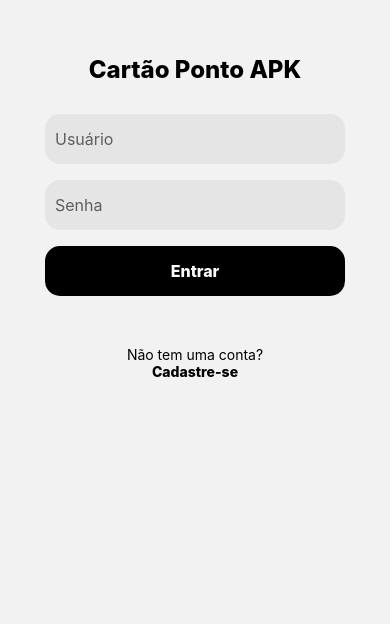
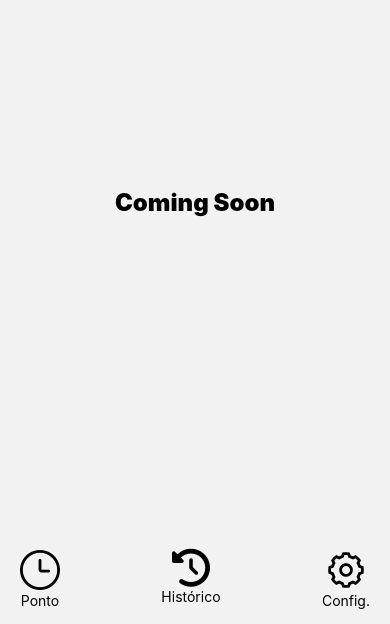
Before and after one commit to Igor-Maceno/cartao-ponto-sdk, a React Native app: screen /Settings in a window 390 px wide. Shown: the part 220-844 px from the top of the page. Built offline with nearby package versions, Linux system fonts and the light colour scheme.

Commit message:
Fix error, navigate and settings

```diff
--- a/App.tsx
+++ b/App.tsx
@@ -7,6 +7,7 @@ import Login from "./src/pages/login";
 import Register from "./src/pages/cadastro";
 import { Historico } from "./src/pages/historico";
 import { Home } from "./src/pages/home";
+import { Settings } from "./src/pages/settings/index";
 
 const Stack = createNativeStackNavigator();
 
@@ -22,6 +23,7 @@ export default function App() {
           <Stack.Screen name="Login" component={Login} />
           <Stack.Screen name="Cadastro" component={Register} />
           <Stack.Screen name="Historico" component={Historico} />
+          <Stack.Screen name="Settings" component={Settings} />
         </Stack.Navigator>
       </NavigationContainer>
     </>
--- a/src/components/DayReport/index.tsx
+++ b/src/components/DayReport/index.jsx
@@ -7,7 +7,7 @@ export const DayReport = ({ usuario }) => {
     <View style={{marginTop: 20, marginBottom: 20}}>
       {usuario.registros.map((registro, index) => (
         <View key={index} style={styles.container}>
-          <View style={{ justifyContent: "space-between", flexDirection: "row", flexWrap: "nowrap" }}>
+          <View style={{ justifyContent: "space-between", alignItems: "center", flexDirection: "row", flexWrap: "nowrap" }}>
             <Text style={{fontSize: 14, fontWeight: "bold"}}>{registro.dataCompleta}</Text>
             <Feather name="edit" size={15} color="black" />
           </View>
--- a/src/components/menu/index.tsx
+++ b/src/components/menu/index.jsx
@@ -1,28 +1,41 @@
-import React from 'react'
-import { View, Text, StyleSheet} from 'react-native';
+import React from "react";
+import { View, Text, StyleSheet, TouchableOpacity } from "react-native";
 import { AntDesign, FontAwesome6 } from "@expo/vector-icons";
+import { useNavigation } from "@react-navigation/native";
 
 export const Menu = () => {
+  const navigation = useNavigation();
   return (
     <View style={styles.container}>
-      <View style={styles.buttons}>
+      <TouchableOpacity
+        style={styles.buttons}
+        onPress={() => navigation.navigate("Home")}
+      >
         <AntDesign name="clockcircleo" size={40} color="black" />
         <Text>Ponto</Text>
-      </View>
-      <View style={styles.buttons}>
+      </TouchableOpacity>
+
+      <TouchableOpacity
+        style={styles.buttons}
+        onPress={() => navigation.navigate("Historico")}
+      >
         <FontAwesome6 name="clock-rotate-left" size={38} color="black" />
         <Text>Histórico</Text>
-      </View>
-      <View style={styles.buttons}>
+      </TouchableOpacity>
+
+      <TouchableOpacity
+        style={styles.buttons}
+        onPress={() => navigation.navigate("Settings")}
+      >
         <AntDesign name="setting" size={40} color="black" />
         <Text>Config.</Text>
-      </View>
+      </TouchableOpacity>
     </View>
-  )
-}
+  );
+};
 
 const styles = StyleSheet.create({
-  container:{
+  container: {
     position: "absolute",
     bottom: 0,
     left: 0,
@@ -34,8 +47,7 @@ const styles = StyleSheet.create({
     flexWrap: "nowrap",
     justifyContent: "space-between",
   },
-  buttons:{
+  buttons: {
     alignItems: "center",
-
-  }
+  },
 });
--- /dev/null
+++ b/src/pages/settings/index.jsx
@@ -0,0 +1,14 @@
+import React from "react";
+import { View, Text } from "react-native";
+import { Menu } from "../../components/menu";
+
+export const Settings = () => {
+  return (
+    <>
+    <View style={{ flex: 1, alignItems: "center", justifyContent: "center" }}>
+      <Text style={{fontSize: 24, fontWeight: 900}}>Coming Soon</Text>
+    </View>
+    <Menu/>
+    </>
+  );
+};
```
Also changed, not shown: src/pages/historico/index.jsx (renamed from src/pages/historico/index.tsx), src/pages/home/index.jsx (renamed from src/pages/home/index.tsx).
